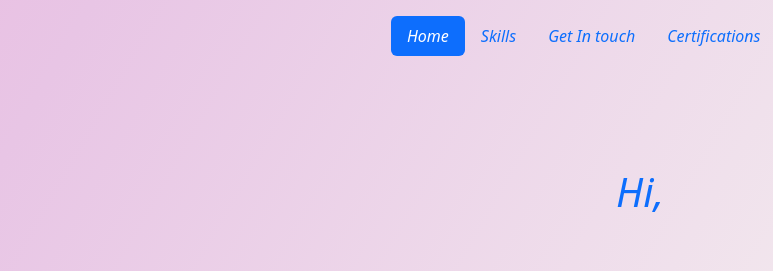
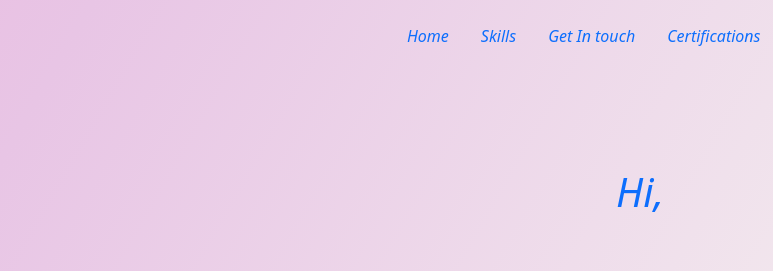
Before and after one commit to srishti0730/my_portfolio, a plain HTML site: page index.html in a window 1280 px wide. Shown: the top 271 px of the page, 0-773 px from the left. Drawn offline with nearby package versions, Linux system fonts and the light colour scheme.

Commit message:
Add files via upload

```diff
--- a/index.html
+++ b/index.html
@@ -13,8 +13,8 @@
   <section1 >
     <header class="d-flex justify-content-center py-3">
       <ul class="nav nav-pills">
-        <li class="nav-item"><a href="#title" class="nav-link active" aria-current="page">Home</a></li>
-        <li class="nav-item"><a href="#Skills" class="nav-link">Skills</a></li>
+        <li class="nav-item"><a href="#title" class="nav-link " aria-current="page">Home</a></li>
+        <li class="nav-item"><a href="#Skills" class="nav-link ">Skills</a></li>
         <li class="nav-item"><a href="#Get in touch" class="nav-link">Get In touch</a></li>
         <li class="nav-item"><a href="./certification.html" class="nav-link">Certifications</a></li>
         <li class="nav-item"><a href="https://www.linkedin.com/in/srishti-dhawan-0b30a055/" class="nav-link"><svg xmlns="http://www.w3.org/2000/svg" width="16" height="16" fill="currentColor" class="bi bi-linkedin" viewBox="0 0 16 16">
```
